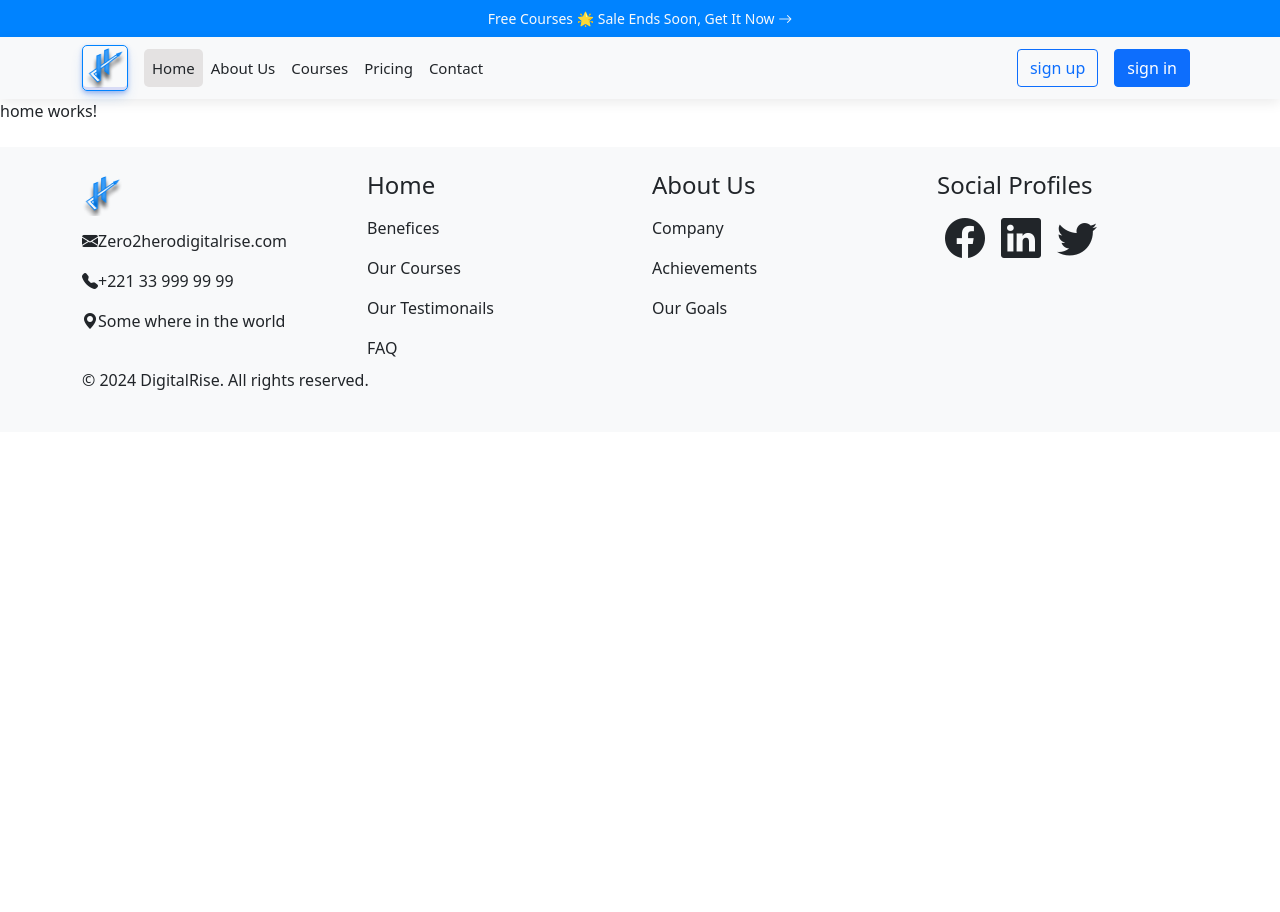
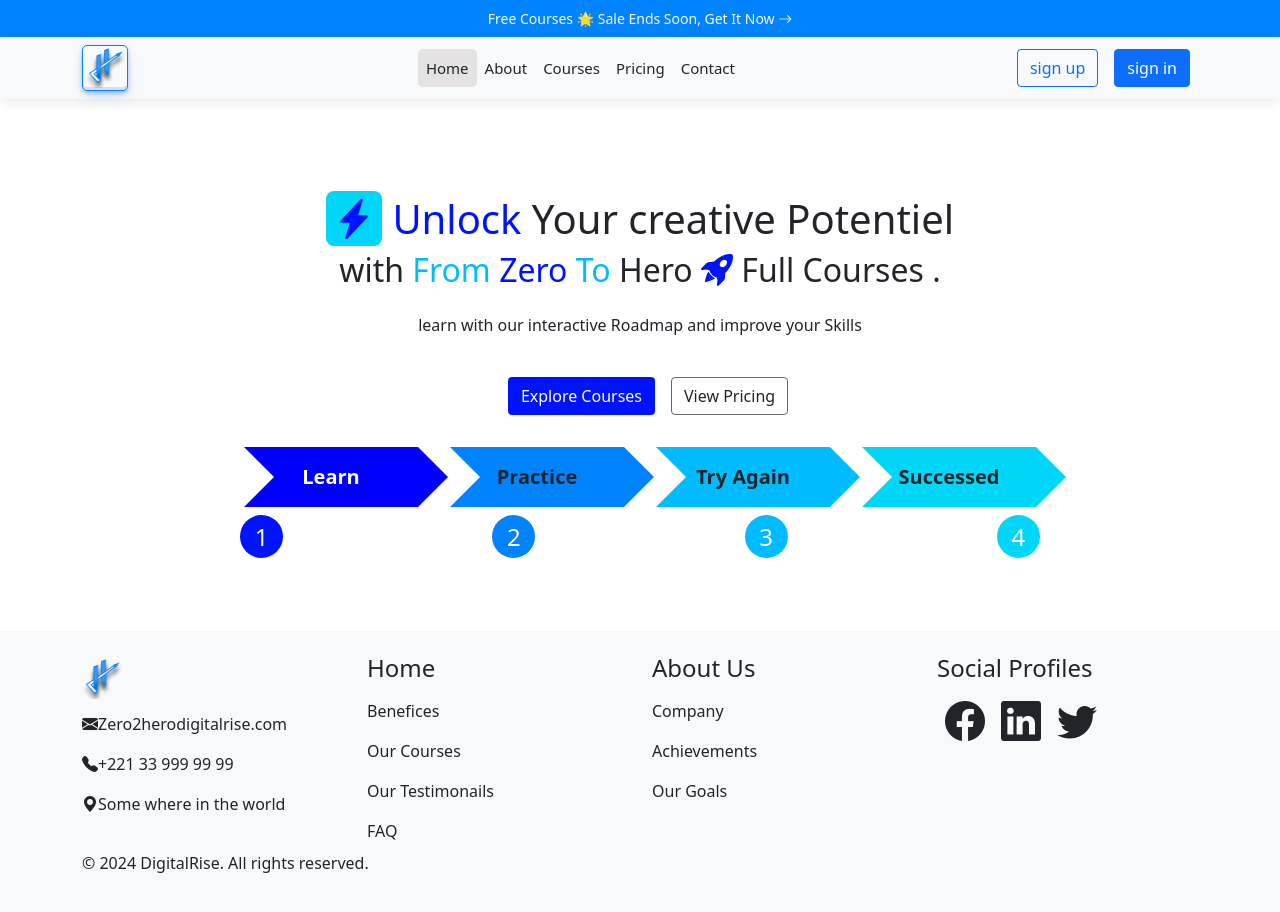
Before and after one commit to MadoNgom/Zero_To_Hero, an Angular app: page /home in a window 1280 px wide. Shown: the top 912 px of the page. Before the commit the page ends 800 px from the top, so only its background shows below. Built offline with nearby package versions, Linux system fonts and the light colour scheme.

Commit message:
Merge branch 'dev' of https://github.com/MadoNgom/Zero_To_Hero into dev-contactForm

```diff
--- a/src/app/core/component/contact/contact.component.html
+++ b/src/app/core/component/contact/contact.component.html
@@ -115,8 +115,3 @@
     </div>
   </div>
 </div>
-
-<!-- <div class="contact-container">
-  <h2 class="contact-title">Contact</h2>
-  <p>contact works!</p> -->
-<!-- </div> -->
--- a/src/app/core/component/home/home.component.css
+++ b/src/app/core/component/home/home.component.css
@@ -0,0 +1,171 @@
+.showcase-content {
+  max-width: min(800px, 80%);
+  margin-inline: auto;
+}
+.showCase-icon {
+  border-radius: 8px;
+  padding: 0 8px;
+  background-color: #00d7f8;
+}
+.pointer {
+  display: flex;
+  justify-content: center;
+  align-items: center;
+  width: 250px;
+  height: 60px;
+  cursor: pointer;
+  position: relative;
+  background: blue;
+  color: #fff;
+  font-weight: 600;
+}
+
+.pointer:after {
+  content: "";
+  position: absolute;
+  left: 0px;
+  bottom: 0;
+  width: 0;
+  height: 0;
+  border-left: 30px solid white;
+  border-top: 30px solid transparent;
+  border-bottom: 30px solid transparent;
+}
+.pointer:before {
+  content: "";
+  position: absolute;
+  right: -30px;
+  bottom: 0;
+  width: 0;
+  height: 0;
+  border-left: 30px solid blue;
+  border-top: 30px solid transparent;
+  border-bottom: 30px solid transparent;
+}
+.pointer-90 {
+  width: 250px;
+  height: 60px;
+  cursor: pointer;
+  position: relative;
+  background: #0083ff;
+  display: flex;
+  justify-content: center;
+  align-items: center;
+  font-weight: 600;
+}
+
+.pointer-90:after {
+  content: "";
+  position: absolute;
+  left: 0px;
+  bottom: 0;
+  width: 0;
+  height: 0;
+  border-left: 30px solid white;
+  border-top: 30px solid transparent;
+  border-bottom: 30px solid transparent;
+}
+.pointer-90:before {
+  content: "";
+  position: absolute;
+  right: -30px;
+  bottom: 0;
+  width: 0;
+  height: 0;
+  border-left: 30px solid #0083ff;
+  border-top: 30px solid transparent;
+  border-bottom: 30px solid transparent;
+}
+.pointer-75 {
+  width: 250px;
+  height: 60px;
+  cursor: pointer;
+  position: relative;
+  background: #00bcff;
+  display: flex;
+  justify-content: center;
+  align-items: center;
+  font-weight: 600;
+}
+
+.pointer-75:after {
+  content: "";
+  position: absolute;
+  left: 0px;
+  bottom: 0;
+  width: 0;
+  height: 0;
+  border-left: 30px solid white;
+  border-top: 30px solid transparent;
+  border-bottom: 30px solid transparent;
+}
+.pointer-75:before {
+  content: "";
+  position: absolute;
+  right: -30px;
+  bottom: 0;
+  width: 0;
+  height: 0;
+  border-left: 30px solid #00bcff;
+  border-top: 30px solid transparent;
+  border-bottom: 30px solid transparent;
+}
+.pointer-50 {
+  width: 250px;
+  height: 60px;
+  cursor: pointer;
+  position: relative;
+  background: #00d7f8;
+  font-size: 1em;
+  font-weight: 600;
+  display: flex;
+  justify-content: center;
+  align-items: center;
+}
+
+.pointer-50:after {
+  content: "";
+  position: absolute;
+  left: 0px;
+  bottom: 0;
+  width: 0;
+  height: 0;
+  border-left: 30px solid white;
+  border-top: 30px solid transparent;
+  border-bottom: 30px solid transparent;
+}
+.pointer-50:before {
+  content: "";
+  position: absolute;
+  right: -30px;
+  bottom: 0;
+  width: 0;
+  height: 0;
+  border-left: 30px solid #00d7f8;
+  border-top: 30px solid transparent;
+  border-bottom: 30px solid transparent;
+}
+
+.numbers {
+  color: #fff;
+  font-size: 1.5em;
+}
+.numbers :nth-child(1) {
+  background-color: #0013ff;
+}
+.numbers :nth-child(2) {
+  background-color: #0083ff;
+}
+.numbers :nth-child(3) {
+  background-color: #00bcff;
+}
+.numbers :nth-child(4) {
+  background-color: #00d7f8;
+}
+.number {
+  display: grid;
+  place-items: center;
+  width: 43px;
+  height: 43px;
+  border-radius: 50%;
+}
--- a/src/app/core/component/home/home.component.html
+++ b/src/app/core/component/home/home.component.html
@@ -1 +1,56 @@
-<p>home works!</p>
+<div
+  class="container d-flex justify-content-center align-items-center py-5 mt-5"
+>
+  <div class="showcase-content">
+    <div class="showCase-text text-center fs-6">
+      <h1>
+        <span class="showCase-icon">
+          <i class="bi bi-lightning-charge-fill" style="color: #0013ff"></i>
+        </span>
+        <span style="color: #0013ff"> Unlock </span>
+        Your creative Potentiel
+      </h1>
+      <h2>
+        with <span style="color: #00bcff">From </span>
+        <span style="color: #0013ff">Zero</span>
+        <span style="color: #00bcff"> To</span> Hero
+        <i class="bi bi-rocket-takeoff-fill fs-0" style="color: #0013ff"></i>
+        Full Courses .
+      </h2>
+      <p class="mt-4">
+        learn with our interactive Roadmap and improve your Skills
+      </p>
+    </div>
+    <div class="btns text-center my-2 py-4">
+      <button
+        class="btn fs-6 text-white mx-3"
+        style="background-color: #0013ff"
+      >
+        Explore Courses
+      </button>
+      <button class="btn fs-6 text-dark" style="border: 1px solid #0009">
+        View Pricing
+      </button>
+    </div>
+    <div class="d-none row d-lg-flex">
+      <div class="col pointer mx-3 fs-5">
+        <span>Learn</span>
+      </div>
+      <div class="col fs-5 pointer-90 mx-3 fs-0">
+        <span>Practice </span>
+      </div>
+      <div class="col fs-5 pointer-75 mx-3">
+        <span>Try Again</span>
+      </div>
+      <div class="col fs-5 pointer-50 mx-3">
+        <span>Successed</span>
+      </div>
+    </div>
+    <div class="numbers d-flex justify-content-between mt-2">
+      <span class="number">1</span>
+      <span class="number">2</span>
+      <span class="number">3</span>
+      <span class="number">4</span>
+    </div>
+  </div>
+</div>
--- a/src/app/shared/header/header.component.html
+++ b/src/app/shared/header/header.component.html
@@ -15,12 +15,12 @@
         height="40px"
     /></a>
     <div class="collapse navbar-collapse" id="navbarNav">
-      <ul class="navbar-nav">
+      <ul class="navbar-nav justify-content-center flex-grow-1">
         <li class="nav-item active-link">
           <a href="#" class="nav-link active text-dark">Home</a>
         </li>
         <li class="nav-item">
-          <a href="#" class="nav-link text-dark">About Us</a>
+          <a class="nav-link text-dark">About</a>
         </li>
         <li class="nav-item">
           <a href="#" class="nav-link text-dark">Courses</a>
@@ -45,7 +45,7 @@
         aria-controls="navbarNav"
         aria-expanded="false"
         aria-label="Toggle navigation"
-        class="navbar-toggler ml-auto"
+        class="navbar-toggler me-auto"
       >
         menu
       </button>
```
